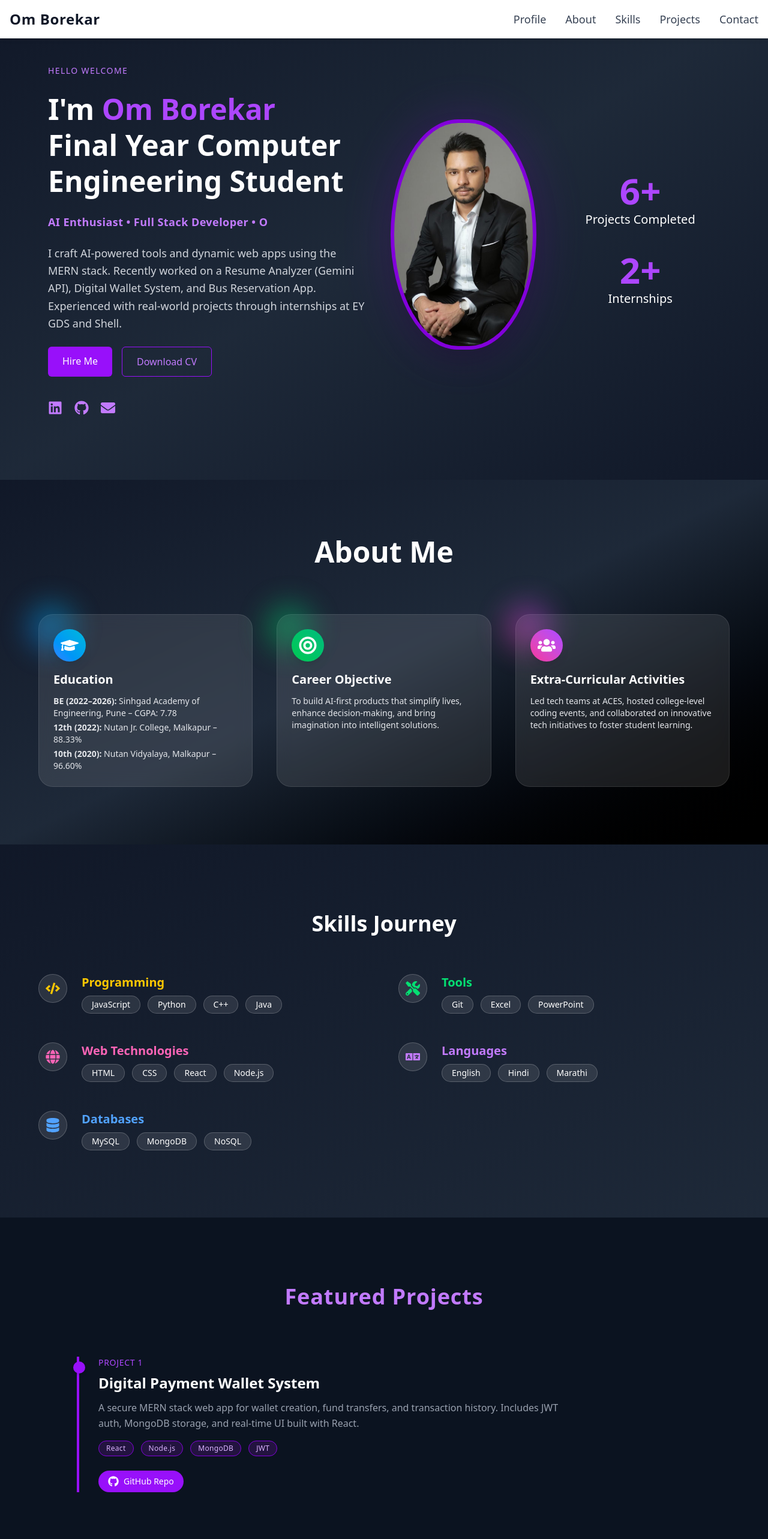
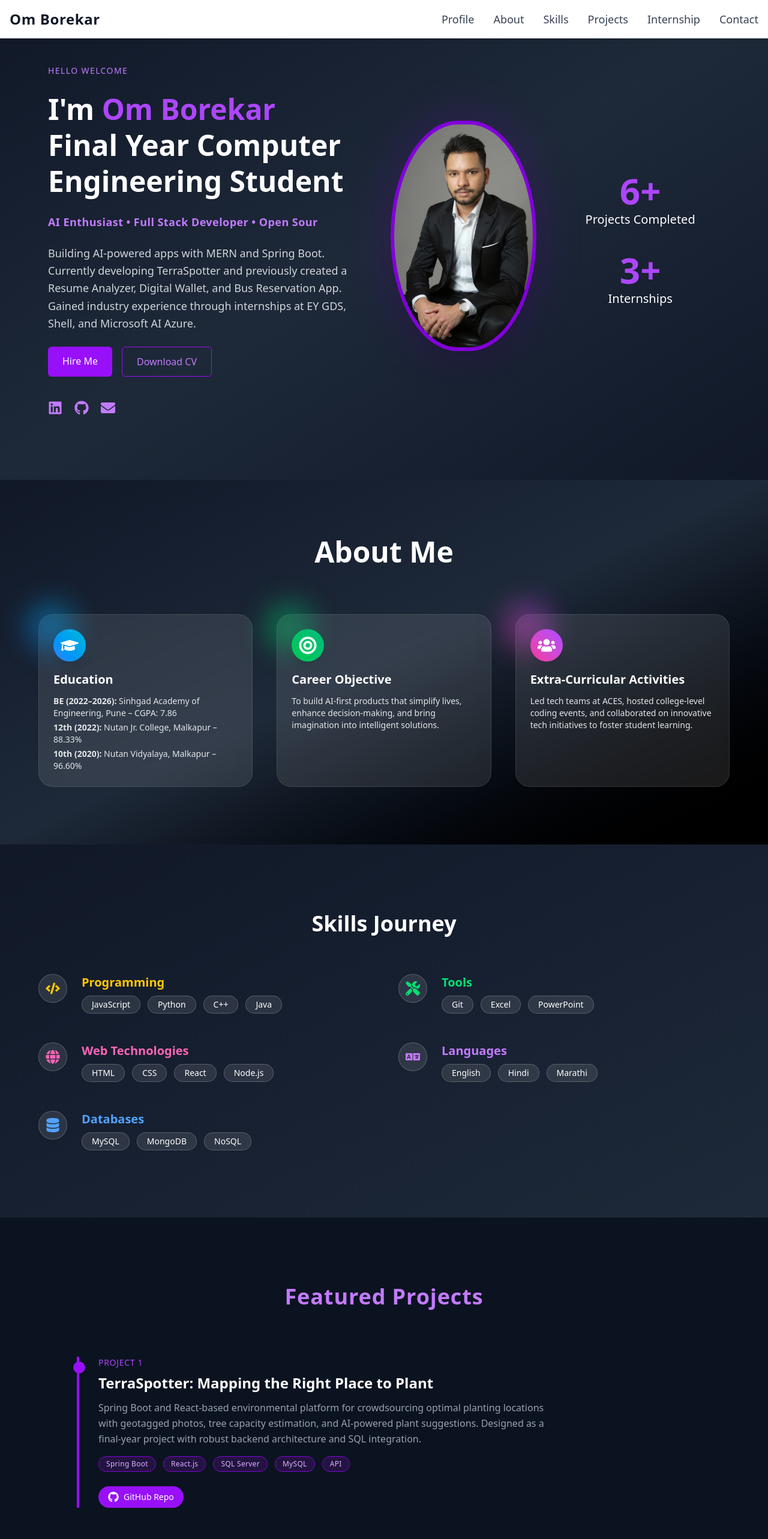
Before and after one commit to omborekar/portfolio_v2, a React (Vite) app: page / in a window 1280 px wide. Shown: the top 2566 px of the page at 60% size. Built offline with nearby package versions, Linux system fonts and the light colour scheme.

Commit message:
Updated internship page

```diff
--- a/package.json
+++ b/package.json
@@ -12,13 +12,15 @@
     "predeploy": "npm run build",
     "deploy": "gh-pages -d dist"
   },
-
   "dependencies": {
+    "@formspree/react": "^3.0.0",
     "@tailwindcss/vite": "^4.1.11",
     "framer-motion": "^12.19.2",
+    "gh-pages": "^6.3.0",
     "lucide-react": "^0.525.0",
     "react": "^19.1.0",
     "react-dom": "^19.1.0",
+    "react-hot-toast": "^2.6.0",
     "react-icons": "^5.5.0",
     "react-type-animation": "^3.2.0"
   },
@@ -37,5 +39,4 @@
     "tailwindcss": "^4.1.11",
     "vite": "^7.0.0"
   }
-
 }
--- a/src/App.jsx
+++ b/src/App.jsx
@@ -4,6 +4,8 @@ import Skills from './components/Skills';
 import About from './components/About';
 import Projects from './components/Projects';
 import Contact from './components/Contact';
+import Internship from './components/Internship';
+
 
 function App() {
   return (
@@ -13,6 +15,7 @@ function App() {
       <About />
       <Skills />
       <Projects />
+      <Internship />
       <Contact />
     </div>
   );
--- a/src/components/About.jsx
+++ b/src/components/About.jsx
@@ -8,7 +8,7 @@ const items = [
     color: "from-blue-500 to-cyan-500",
     content: (
       <>
-        <p><strong>BE (2022–2026):</strong> Sinhgad Academy of Engineering, Pune – CGPA: 7.78</p>
+        <p><strong>BE (2022–2026):</strong> Sinhgad Academy of Engineering, Pune – CGPA: 7.86</p>
         <p><strong>12th (2022):</strong> Nutan Jr. College, Malkapur – 88.33%</p>
         <p><strong>10th (2020):</strong> Nutan Vidyalaya, Malkapur – 96.60%</p>
       </>
--- a/src/components/Hero.jsx
+++ b/src/components/Hero.jsx
@@ -93,7 +93,7 @@ export default function Hero() {
         viewport={{ once: true }}
       >
         <Counter end={6} label="Projects Completed" />
-        <Counter end={2} label="Internships" />
+        <Counter end={3} label="Internships" />
       </motion.div>
 
       {/* Intro Text */}
@@ -137,8 +137,7 @@ export default function Hero() {
           animate={{ opacity: 1 }}
           transition={{ delay: 0.5 }}
         >
-          I craft AI-powered tools and dynamic web apps using the MERN stack. Recently worked on a Resume Analyzer (Gemini API), Digital Wallet System, and Bus Reservation App. Experienced with real-world projects through internships at EY GDS and Shell.
-        </motion.p>
+Building AI-powered apps with MERN and Spring Boot. Currently developing TerraSpotter and previously created a Resume Analyzer, Digital Wallet, and Bus Reservation App. Gained industry experience through internships at EY GDS, Shell, and Microsoft AI Azure.        </motion.p>
 
         <motion.div
           className="flex flex-wrap justify-center lg:justify-start gap-4"
@@ -150,7 +149,7 @@ export default function Hero() {
             Hire Me
           </a>
           <a
-  href="https://drive.google.com/uc?export=download&id=1TIT9utK1s_5B7MMIiiOGtjXWGckt6syP"
+  href="https://drive.google.com/file/d/1MR-XPyGbrCiUW9xAlQMQIxXEQqxigTC9/view?usp=sharing"
   download
   className="px-6 py-3 border border-purple-600 text-purple-400 hover:bg-purple-800 rounded-md transition cursor-pointer"
 >
--- /dev/null
+++ b/src/components/Internship.jsx
@@ -0,0 +1,107 @@
+import { motion } from "framer-motion";
+import { FaExternalLinkAlt } from "react-icons/fa";
+
+const internships = [
+  {
+    role: "AI Intern",
+    company: "Microsoft AI Azure (Edunet Foundation)",
+    duration: "May 2025 - Jun 2025",
+    description:
+      "Worked on Azure-based machine learning, computer vision, and NLP. Deployed AI models and built intelligent cloud solutions.",
+    tags: ["Azure", "Machine Learning", "Computer Vision", "NLP"],
+    certificate: "https://drive.google.com/file/d/16oSK6u9yjjHy9CcOpW_d884fTsG_iZXs/view?usp=sharing" // replace with Google Drive link
+  },
+  {
+    role: "Web Developer Intern",
+    company: "EY GDS (Edunet Foundation)",
+    duration: "Dec 2024 - Jan 2025",
+    description:
+      "Completed a 6-week MERN stack internship with hands-on experience in full-stack development, API integration, and project deployment.",
+    tags: ["MERN", "React.js", "MongoDB", "Express.js"],
+    certificate: "https://drive.google.com/file/d/1nezA5v0peA3BBZK8T1jMBSBnD3uAUCkP/view?usp=sharing"
+  },
+  {
+    role: "Software Developer Intern",
+    company: "Shell (Edunet Foundation)",
+    duration: "Nov 2024 - Dec 2024",
+    description:
+      "Built a diabetes prediction model using Python with data cleaning, feature engineering, and classification. Applied AI in healthcare.",
+    tags: ["Python", "Data Science", "AI", "Scikit-learn"],
+    certificate: "https://drive.google.com/file/d/1eVV-AX0bN74X2wLWEbJSaOjjhKlslyi4/view?usp=sharing"
+  }
+];
+
+const fadeIn = (i) => ({
+  hidden: { opacity: 0, scale: 0.9 },
+  visible: {
+    opacity: 1,
+    scale: 1,
+    transition: {
+      delay: i * 0.2,
+      duration: 0.6,
+      type: "spring",
+      stiffness: 80,
+    },
+  },
+});
+
+export default function InternshipPage() {
+  return (
+    <section id="internships" className="bg-gradient-to-br from-[#0b1320] via-[#111827] to-[#0b1320] text-gray-300 py-28 px-6">
+      <div className="max-w-6xl mx-auto">
+        <motion.h2
+          className="text-4xl font-extrabold text-center text-purple-400 mb-16 tracking-wide"
+          initial={{ opacity: 0, y: -40 }}
+          whileInView={{ opacity: 1, y: 0 }}
+          transition={{ duration: 0.7 }}
+          viewport={{ once: true }}
+        >
+          Internships
+        </motion.h2>
+
+        <div className="grid grid-cols-1 md:grid-cols-2 lg:grid-cols-3 gap-8">
+          {internships.map((internship, i) => (
+            <motion.div
+              key={internship.role}
+              initial="hidden"
+              whileInView="visible"
+              variants={fadeIn(i)}
+              viewport={{ once: true }}
+              className="bg-[#1c2434] rounded-2xl shadow-lg hover:shadow-purple-700/30 border border-purple-700/30 p-6 flex flex-col justify-between transition"
+            >
+              <div>
+                <h3 className="text-2xl font-bold mb-2 text-white">
+                  {internship.role}
+                </h3>
+                <p className="text-sm text-purple-400 mb-1">{internship.company}</p>
+                <p className="text-xs text-gray-400 mb-4">{internship.duration}</p>
+                <p className="text-gray-300 leading-relaxed mb-4">
+                  {internship.description}
+                </p>
+                <div className="flex flex-wrap gap-2 mb-6">
+                  {internship.tags.map((tag) => (
+                    <span
+                      key={tag}
+                      className="bg-purple-900/30 border border-purple-700 text-purple-300 px-3 py-1 rounded-full text-xs font-medium tracking-wide"
+                    >
+                      {tag}
+                    </span>
+                  ))}
+                </div>
+              </div>
+
+              <a
+                href={internship.certificate}
+                target="_blank"
+                rel="noopener noreferrer"
+                className="inline-flex items-center gap-2 px-4 py-2 bg-purple-600 hover:bg-purple-700 text-white text-sm font-medium rounded-full transition self-start"
+              >
+                <FaExternalLinkAlt className="text-sm" /> View Certificate
+              </a>
+            </motion.div>
+          ))}
+        </div>
+      </div>
+    </section>
+  );
+}
--- a/src/components/Navbar.jsx
+++ b/src/components/Navbar.jsx
@@ -10,6 +10,7 @@ export default function Navbar() {
     { name: 'About', href: '#about' },
     { name: 'Skills', href: '#skills' },
     { name: 'Projects', href: '#projects' },
+    { name: 'Internship', href: '#internship' },
     { name: 'Contact', href: '#contact' },
   ];
 
--- a/src/components/Projects.jsx
+++ b/src/components/Projects.jsx
@@ -2,6 +2,14 @@ import { motion } from 'framer-motion';
 import { FaGithub } from 'react-icons/fa';
 
 const projects = [
+  {
+  title: 'TerraSpotter: Mapping the Right Place to Plant',
+  description:
+    'Spring Boot and React-based environmental platform for crowdsourcing optimal planting locations with geotagged photos, tree capacity estimation, and AI-powered plant suggestions. Designed as a final-year project with robust backend architecture and SQL integration.',
+  tags: ['Spring Boot', 'React.js', 'SQL Server', 'MySQL', 'API'],
+  github: 'https://github.com/omborekar/TerraSpotter-Mapping-the-Right-Place-to-Plant.git',
+}
+,
   {
     title: 'Digital Payment Wallet System',
     description:
@@ -23,6 +31,7 @@ const projects = [
     tags: ['AI', 'Gemini API', 'Python', 'HTML'],
     github: 'https://github.com/omborekar/AI_Resume_Analyzer_and_suggestion_using_gemini_API.git',
   },
+
   {
     title: 'FoodieHub - Restaurant Ordering System',
     description:
```
Also changed, not shown: src/assets/Profile.jpg, 1 other file (tests, documents, lock files or other folders).
